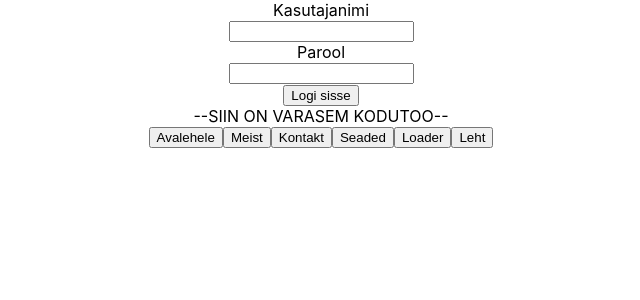
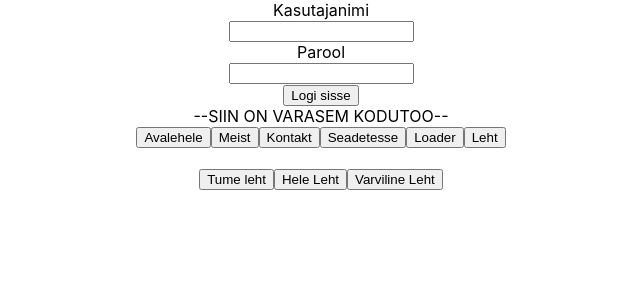
Before and after one commit to KristelBurke/react-11-2023, a React (Create React App) app in the folder kodutoo2/: page /seaded in a window 1280 px wide. Shown: the top 300 px of the page, without its empty margins (319-959 px from the left). Built offline with nearby package versions, Linux system fonts and the light colour scheme.

Commit message:
react - localStorage

```diff
--- a/kodutoo2/src/App.js
+++ b/kodutoo2/src/App.js
@@ -81,7 +81,7 @@ function App() {
       </Link>
 
       <Link to="/seaded">
-        <button>Seaded</button>
+        <button>Seadetesse</button>
       </Link>
 
       <Link to="/loader">
--- a/kodutoo2/src/pages/Seaded.js
+++ b/kodutoo2/src/pages/Seaded.js
@@ -1,11 +1,33 @@
-import React from 'react'
+import { useState} from 'react';
 
-function Seaded() {
+function Seaded(){
+    const [kujundus, muudaKujundus] = useState(localStorage.getItem("veebilehe_kujundus"));
+
+    const tumeLeht = () => {
+        localStorage.setItem("veebilehe_kujundus", "dark_mode");
+        muudaKujundus("dark_mode");
+    }
+    const heleLeht = () => {
+        localStorage.setItem("veebilehe_kujundus", "light_mode");
+        muudaKujundus("light_mode");
+    }
+    const coloredLeht = () => {
+        localStorage.setItem("veebilehe_kujundus", "colored_mode");
+        muudaKujundus("colored_mode");
+    }
+
     return (
         <div>
+            <br/>
+            <button onClick={tumeLeht}>Tume leht</button>
+            <button onClick={heleLeht}>Hele Leht</button>
+            <button onClick={coloredLeht}>Varviline Leht</button>
+            { kujundus === "dark_mode" && <div>Tume leht</div> }
+            { kujundus === "light_mode" && <div>Hele leht</div> }
+            { kujundus === "colored_mode" && <div>Varviline leht</div> }
 
         </div>
-    )
+    );
 }
 
 export default Seaded
```
